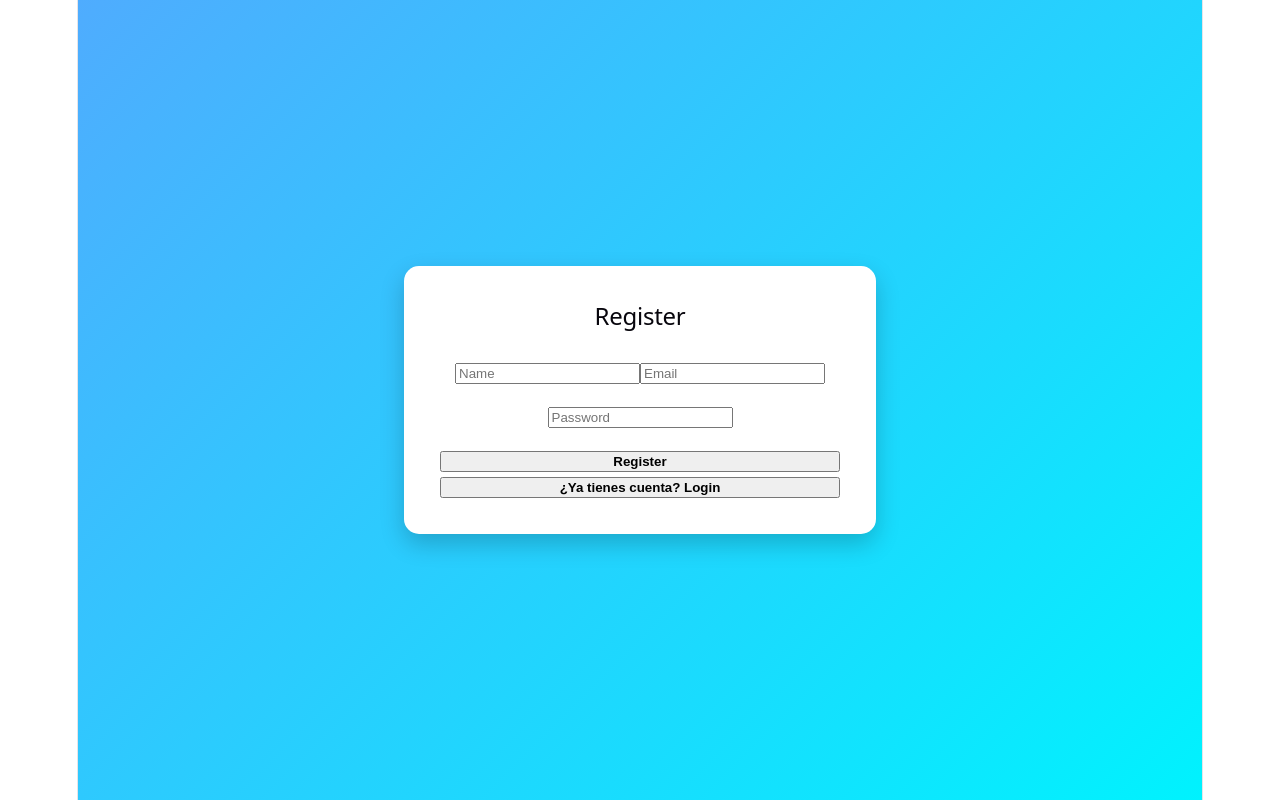
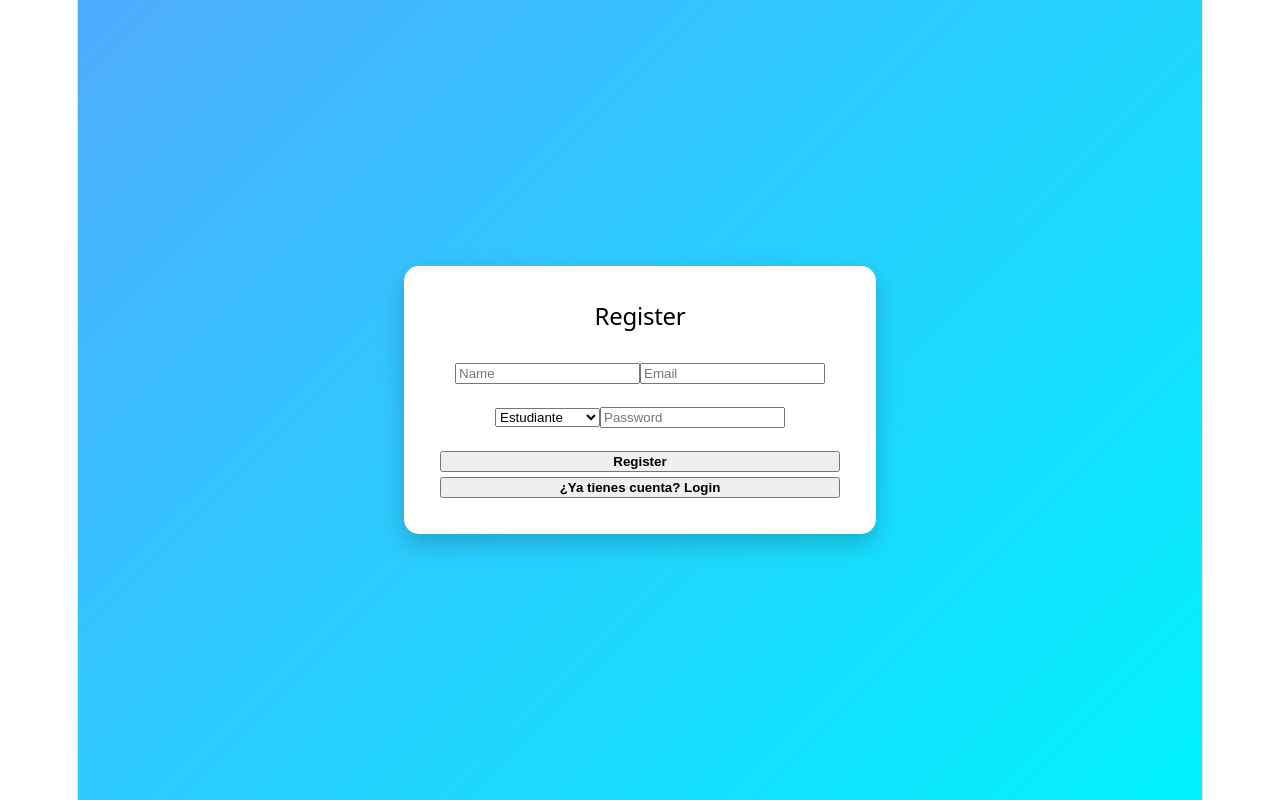
Before and after one commit to Mity619/SIGMA, a React (Vite) app in the folder SIGMA/: page /SignUp in a window 1280 px wide. Built offline with nearby package versions, Linux system fonts and the light colour scheme; no server answers.

Commit message:
Implementado correctamente el registro de usuario

```diff
--- a/SIGMA/package.json
+++ b/SIGMA/package.json
@@ -10,6 +10,7 @@
     "preview": "vite preview"
   },
   "dependencies": {
+    "firebase": "^12.13.0",
     "react": "^19.2.5",
     "react-dom": "^19.2.5",
     "react-router-dom": "^7.15.0"
--- a/SIGMA/src/Pages/SignUp.tsx
+++ b/SIGMA/src/Pages/SignUp.tsx
@@ -1,64 +1,103 @@
-import { useContext, useState } from "react";
-import AuthContext from '../Context/AuthContext'
+import { useState } from "react";
 import { useNavigate } from "react-router-dom";
+import {useFirebaseAuth} from '../Hooks/useFirebaseAuth'
+import type {UserRole, EnrollmentStatus} from '../Utils/User'
 import "./SCSS/log.scss";
 
 export default function SingUp() {
+
     const navigate = useNavigate();
     const [email, setEmail] = useState("");
     const [password, setPassword] = useState("");
-    const [type, setType] = useState("");
-    const [enroll, setEnroll] = useState("");
+    const [type, setType] = useState<UserRole>('Estudiante');
     const [name, setName] = useState("");
-
-
+    const {register} = useFirebaseAuth();
     const handleSignUp = async () => {
         try{
 
+            if(!name.trim() || !email.trim() || !password.trim()){
 
+                alert("Todos los campos tienen que estar llenos")
+                return;
+
+            }
+
+            if(password.length < 6){
+
+                alert("A la contraseña tiene que al menos 7 caracteres")
+                return;
+
+            }
+
+            let finalEnroll : EnrollmentStatus;
+            if(type === "Admin"){
+
+                finalEnroll = 'NoAplica';
+
+            } else {
+
+                finalEnroll = 'NoMatriculado';
+
+            }
+
+            const result = await register(email, password, type, name, finalEnroll);
+
+            if (result.success) {
+
+                alert("Registro exitoso. Ahora inicia sesión.");
                 navigate("/login");
+
+            } else {
+
+                alert(result.error || "Error al registrarse");
+
+            }
             } catch (error : unknown) {
+
                 if(error instanceof Error){
+
                     alert(error.message)
-            }
 
                 }
             }
-
+    }
     return (
 
         <div className="login-container">
             <div className="login-card">
-        <h2>Register</h2>
-
+                <h2 style={{ color: 'black' }}>Register</h2>
                 <input
                     type="name"
                     className="form-control"
                     placeholder="Name"
                     onChange={(e) => setName(e.target.value)}
                 />
-
                 <input
                     type="email"
                     className="form-control"
                     placeholder="Email"
                     onChange={(e) => setEmail(e.target.value)}
                 />
-
+                <select
+                    className="form-control"
+                    value={type}
+                    onChange={(e) => setType(e.target.value as UserRole)}
+                >
+                    <option value="Estudiante">Estudiante</option>
+                    <option value="Admin">Administrador</option>
+                </select>
                 <input
                     type="password"
                     className="form-control"
                     placeholder="Password"
                     onChange={(e) => setPassword(e.target.value)}
                 />
-
                 <button
                     className="btn btn-success"
                     onClick={handleSignUp}
                 >
                     Register
                 </button>
-
                 <button
                     className="btn btn-link mt-2"
                     onClick={() => navigate("/login")}
@@ -68,6 +107,4 @@ export default function SingUp() {
             </div>
         </div>
     );
-
-
 }
```
Also changed, not shown: 1 other file (tests, documents, lock files or other folders). Lines whose indentation alone changed are shown as unchanged.
